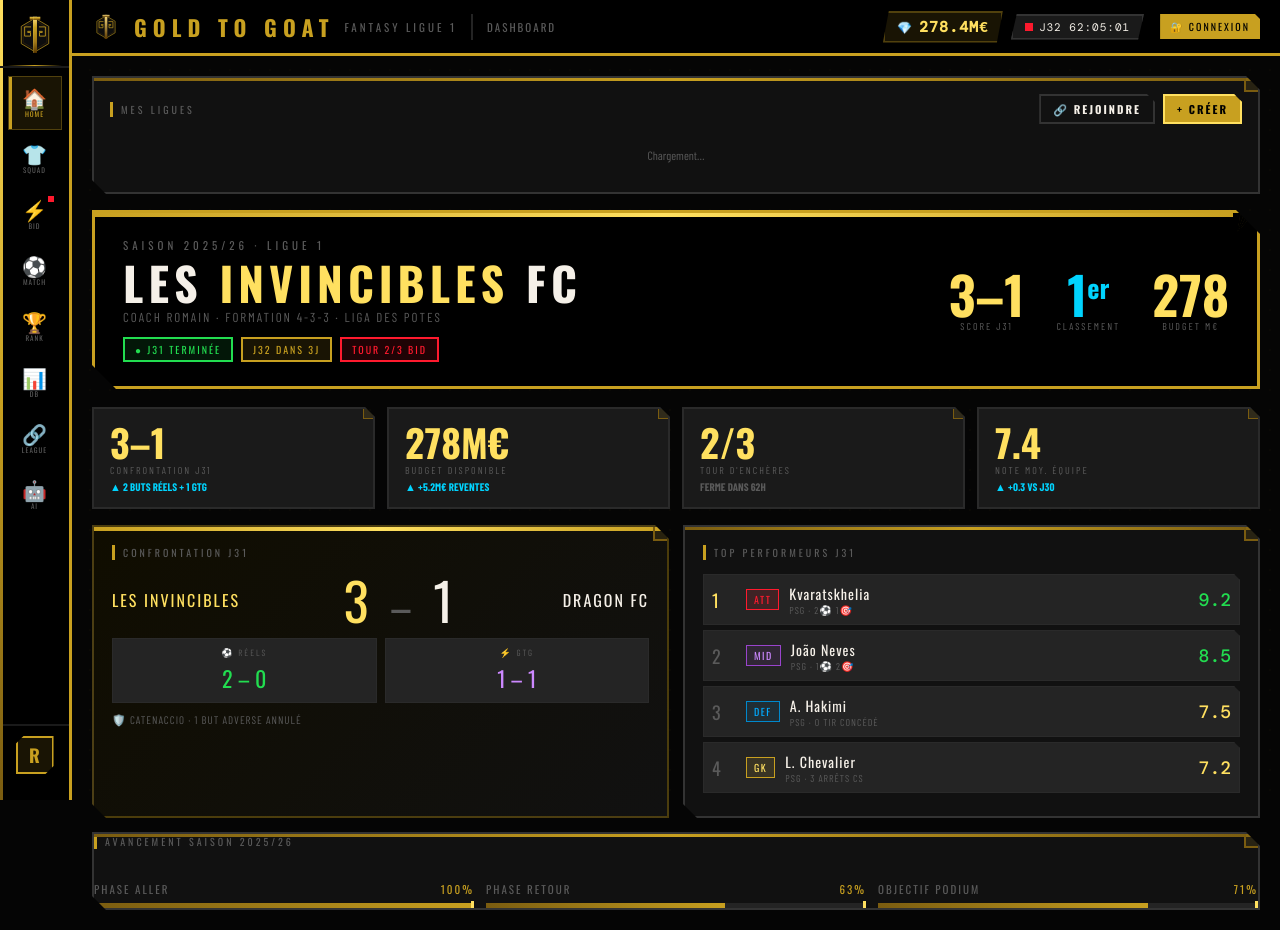
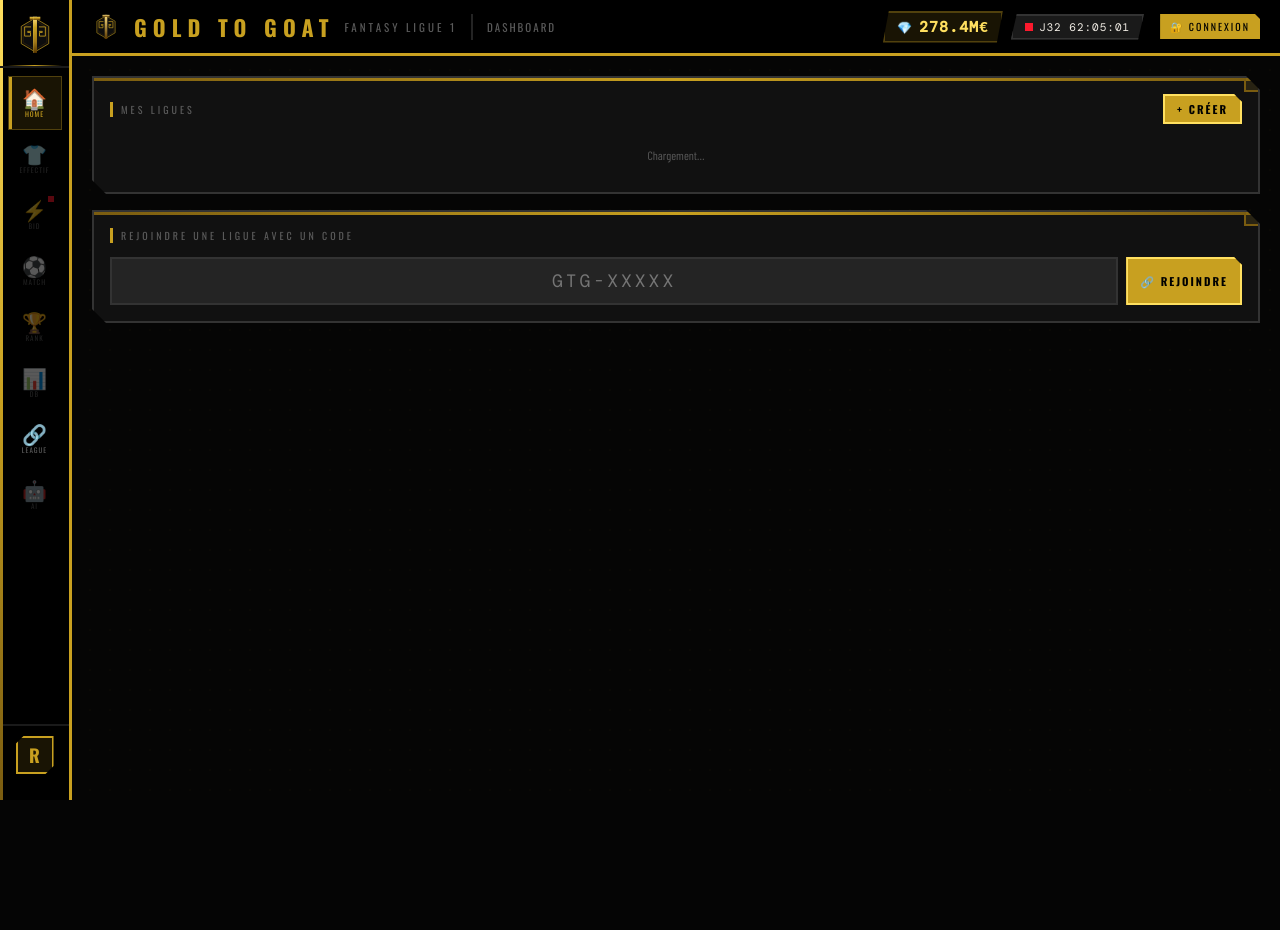
Before and after one commit to bedou93/gold-to-goat, a plain HTML site: page index.html in a window 1280 px wide. Both pictures are taken after a click on the element "Accueil". After the commit the page ends 800 px from the top, so only its background shows below. Drawn offline with nearby package versions, Linux system fonts and the light colour scheme; a web font is replaced by a local one.

Commit message:
Add files via upload

```diff
--- a/index.html
+++ b/index.html
@@ -1063,8 +1063,8 @@ body::after {
     <div class="nav-item active" onclick="goto('dashboard',this)" title="Accueil">
       <div class="nav-icon">🏠</div><div class="nav-label">HOME</div>
     </div>
-    <div class="nav-item" onclick="goto('equipe',this)" title="Mon Équipe">
-      <div class="nav-icon">👕</div><div class="nav-label">SQUAD</div>
+    <div class="nav-item" onclick="goto('equipe',this)" title="Effectif">
+      <div class="nav-icon">👕</div><div class="nav-label">EFFECTIF</div>
     </div>
     <div class="nav-item" onclick="goto('mercato',this)" title="Mercato">
       <div class="nav-icon">⚡</div><div class="nav-label">BID</div>
@@ -1136,113 +1136,21 @@ body::after {
   <div class="panel cut" style="padding:16px;margin-bottom:16px;">
     <div style="display:flex;align-items:center;justify-content:space-between;margin-bottom:10px;flex-wrap:wrap;gap:8px;">
       <div class="panel-label" style="margin:0;">MES LIGUES</div>
-      <div style="display:flex;gap:8px;">
-        <button class="btn btn-outline btn-sm" onclick="goto('ligue', document.querySelector('.nav-item[title=Ligue]')); showLigueScreen('join')" title="Rejoindre une ligue">🔗 REJOINDRE</button>
-        <button class="btn btn-gold btn-sm" onclick="goto('ligue', document.querySelector('.nav-item[title=Ligue]')); showLigueScreen('create')" title="Créer une ligue">+ CRÉER</button>
-      </div>
+      <button class="btn btn-gold btn-sm" onclick="goto('ligue', document.querySelector('.nav-item[title=Ligue]')); showLigueScreen('create')" title="Créer une ligue">+ CRÉER</button>
     </div>
     <div style="display:flex;flex-direction:column;gap:8px;" id="dash-ligue-list">
       <div style="color:var(--muted);font-size:12px;padding:14px;text-align:center;">Chargement…</div>
     </div>
   </div>
 
-  <div class="hero-panel" style="display:flex;align-items:center;justify-content:space-between;flex-wrap:wrap;gap:16px;">
-    <div>
-      <div style="font-family:var(--f-disp);font-size:11px;letter-spacing:4px;color:var(--muted);margin-bottom:6px;">SAISON 2025/26 · LIGUE 1</div>
-      <div class="hero-title" id="dash-team-name">LES <em>INVINCIBLES</em> FC</div>
-      <div class="hero-sub" id="dash-team-sub">Coach Romain · Formation 4-3-3 · Liga des Potes</div>
-      <div class="hero-badges">
-        <span class="hero-badge hb-green">● J31 TERMINÉE</span>
-        <span class="hero-badge hb-gold">J32 DANS 3J</span>
-        <span class="hero-badge hb-red">TOUR 2/3 BID</span>
-      </div>
-    </div>
-    <div class="hero-kpis">
-      <div class="hkpi"><div class="hkpi-val" id="dash-score">3–1</div><div class="hkpi-lbl">Score J31</div></div>
-      <div class="hkpi"><div class="hkpi-val" id="dash-rank" style="color:var(--cyan);">1<sup style="font-size:26px">er</sup></div><div class="hkpi-lbl">Classement</div></div>
-      <div class="hkpi"><div class="hkpi-val" id="dash-budget">278</div><div class="hkpi-lbl">Budget M€</div></div>
+  <div class="panel cut" style="padding:16px;">
+    <div class="panel-label">REJOINDRE UNE LIGUE AVEC UN CODE</div>
+    <div style="display:flex;gap:8px;margin-top:8px;">
+      <input id="home-join-code" style="flex:1;background:var(--ink-3);border:2px solid var(--border-2);color:var(--gold-hi);font-family:var(--f-mono);font-size:18px;letter-spacing:3px;text-align:center;padding:10px;outline:none;text-transform:uppercase;" placeholder="GTG-XXXXX" maxlength="9" onkeydown="if(event.key==='Enter') quickJoinFromHome()">
+      <button class="btn btn-gold btn-sm" onclick="quickJoinFromHome()">🔗 REJOINDRE</button>
     </div>
   </div>
 
-  <div class="g4" style="margin-bottom:16px;">
-    <div class="kpi-block"><div class="kpi-val">3–1</div><div class="kpi-label">Confrontation J31</div><div class="kpi-delta delta-up">▲ 2 BUTS RÉELS + 1 GTG</div></div>
-    <div class="kpi-block"><div class="kpi-val">278M€</div><div class="kpi-label">Budget disponible</div><div class="kpi-delta delta-up">▲ +5.2M€ REVENTES</div></div>
-    <div class="kpi-block"><div class="kpi-val">2/3</div><div class="kpi-label">Tour d'enchères</div><div class="kpi-delta delta-eq">FERME DANS 62H</div></div>
-    <div class="kpi-block"><div class="kpi-val">7.4</div><div class="kpi-label">Note moy. équipe</div><div class="kpi-delta delta-up">▲ +0.3 VS J30</div></div>
-  </div>
-
-  <div class="g2">
-    <div class="panel panel-gold cut" style="padding:18px;">
-      <div class="panel-label">CONFRONTATION J31</div>
-      <div style="display:flex;align-items:center;justify-content:space-between;margin-bottom:12px;">
-        <div style="font-family:var(--f-disp);font-size:16px;letter-spacing:2px;color:var(--gold-hi);">LES INVINCIBLES</div>
-        <div style="font-family:var(--f-disp);font-size:52px;letter-spacing:6px;line-height:1;"><span style="color:var(--gold-hi);">3</span><span style="color:var(--muted);font-size:40px;"> – </span><span>1</span></div>
-        <div style="font-family:var(--f-disp);font-size:16px;letter-spacing:2px;">DRAGON FC</div>
-      </div>
-      <div class="g2" style="gap:8px;">
-        <div style="background:var(--ink-3);border:1.5px solid var(--border);padding:8px;text-align:center;">
-          <div style="font-size:9px;color:var(--muted);margin-bottom:4px;text-transform:uppercase;letter-spacing:2px;">⚽ RÉELS</div>
-          <div style="font-family:var(--f-disp);font-size:22px;color:#22dd50;">2 – 0</div>
-        </div>
-        <div style="background:var(--ink-3);border:1.5px solid var(--border);padding:8px;text-align:center;">
-          <div style="font-size:9px;color:var(--muted);margin-bottom:4px;text-transform:uppercase;letter-spacing:2px;">⚡ GTG</div>
-          <div style="font-family:var(--f-disp);font-size:22px;color:#cc88ff;">1 – 1</div>
-        </div>
-      </div>
-      <div style="margin-top:10px;font-size:11px;color:var(--muted);letter-spacing:1px;">🛡️ CATENACCIO · 1 BUT ADVERSE ANNULÉ</div>
-    </div>
-
-    <div class="panel cut" style="padding:18px;">
-      <div class="panel-label">TOP PERFORMEURS J31</div>
-
-      <div style="display:flex;align-items:center;gap:10px;padding:8px;background:var(--ink-3);border:1.5px solid var(--border);margin-bottom:5px;clip-path:polygon(0 0,calc(100% - 6px) 0,100% 6px,100% 100%,0 100%);">
-        <span style="font-family:var(--f-disp);font-size:18px;color:var(--gold-hi);width:24px;">1</span>
-        <span class="pos pos-ATT">ATT</span>
-        <div style="flex:1;"><div style="font-family:var(--f-disp);font-size:14px;letter-spacing:1px;">Kvaratskhelia</div><div style="font-size:10px;color:var(--muted);letter-spacing:1px;">PSG · 2⚽ 1🎯</div></div>
-        <span style="font-family:var(--f-mono);font-size:18px;font-weight:500;color:#22dd50;">9.2</span>
-      </div>
-
-      <div style="display:flex;align-items:center;gap:10px;padding:8px;background:var(--ink-3);border:1.5px solid var(--border);margin-bottom:5px;clip-path:polygon(0 0,calc(100% - 6px) 0,100% 6px,100% 100%,0 100%);">
-        <span style="font-family:var(--f-disp);font-size:18px;color:var(--muted);width:24px;">2</span>
-        <span class="pos pos-MID">MID</span>
-        <div style="flex:1;"><div style="font-family:var(--f-disp);font-size:14px;letter-spacing:1px;">João Neves</div><div style="font-size:10px;color:var(--muted);letter-spacing:1px;">PSG · 1⚽ 2🎯</div></div>
-        <span style="font-family:var(--f-mono);font-size:18px;font-weight:500;color:#22dd50;">8.5</span>
-      </div>
-
-      <div style="display:flex;align-items:center;gap:10px;padding:8px;background:var(--ink-3);border:1.5px solid var(--border);margin-bottom:5px;clip-path:polygon(0 0,calc(100% - 6px) 0,100% 6px,100% 100%,0 100%);">
-        <span style="font-family:var(--f-disp);font-size:18px;color:var(--muted);width:24px;">3</span>
-        <span class="pos pos-DEF">DEF</span>
-        <div style="flex:1;"><div style="font-family:var(--f-disp);font-size:14px;letter-spacing:1px;">A. Hakimi</div><div style="font-size:10px;color:var(--muted);letter-spacing:1px;">PSG · 0 TIR CONCÉDÉ</div></div>
-        <span style="font-family:var(--f-mono);font-size:18px;font-weight:500;color:var(--gold-hi);">7.5</span>
-      </div>
-
-      <div style="display:flex;align-items:center;gap:10px;padding:8px;background:var(--ink-3);border:1.5px solid var(--border);margin-bottom:5px;clip-path:polygon(0 0,calc(100% - 6px) 0,100% 6px,100% 100%,0 100%);">
-        <span style="font-family:var(--f-disp);font-size:18px;color:var(--muted);width:24px;">4</span>
-        <span class="pos pos-GK">GK</span>
-        <div style="flex:1;"><div style="font-family:var(--f-disp);font-size:14px;letter-spacing:1px;">L. Chevalier</div><div style="font-size:10px;color:var(--muted);letter-spacing:1px;">PSG · 3 ARRÊTS CS</div></div>
-        <span style="font-family:var(--f-mono);font-size:18px;font-weight:500;color:var(--gold-hi);">7.2</span>
-      </div>
-
-    </div>
-  </div>
-
-  <div style="margin-top:14px;" class="panel cut">
-    <div class="panel-label">AVANCEMENT SAISON 2025/26</div>
-    <div class="g3" style="padding:18px 0 0;">
-      <div>
-        <div style="display:flex;justify-content:space-between;font-family:var(--f-disp);font-size:11px;letter-spacing:2px;margin-bottom:6px;"><span style="color:var(--muted);">PHASE ALLER</span><span style="color:var(--gold);">100%</span></div>
-        <div class="prog"><div class="prog-f" style="width:100%"></div></div>
-      </div>
-      <div>
-        <div style="display:flex;justify-content:space-between;font-family:var(--f-disp);font-size:11px;letter-spacing:2px;margin-bottom:6px;"><span style="color:var(--muted);">PHASE RETOUR</span><span style="color:var(--gold);">63%</span></div>
-        <div class="prog"><div class="prog-f" style="width:63%"></div></div>
-      </div>
-      <div>
-        <div style="display:flex;justify-content:space-between;font-family:var(--f-disp);font-size:11px;letter-spacing:2px;margin-bottom:6px;"><span style="color:var(--muted);">OBJECTIF PODIUM</span><span style="color:var(--gold);">71%</span></div>
-        <div class="prog"><div class="prog-f" style="width:71%"></div></div>
-      </div>
-    </div>
-  </div>
 </div>
 
 <!-- ══════════════════════════════════
@@ -1475,7 +1383,7 @@ body::after {
     <div class="panel panel-gold cut" style="padding:16px;">
       <div class="panel-label">RÈGLES ENCHÈRES CACHÉES</div>
       <div style="font-size:12px;color:var(--text);line-height:2.2;">
-        • Budget initial : <strong style="color:var(--gold-hi)">350M€</strong> · <strong>3 tours</strong><br>
+        • Budget initial : <strong style="color:var(--gold-hi)">500M€</strong> · <strong>3 tours</strong><br>
         • Enchères <strong>invisibles</strong> aux adversaires<br>
         • Égalité → <strong>1er enchérisseur</strong> gagne<br>
         • Salaire = <strong>20%</strong> du prix d'achat
@@ -1667,13 +1575,13 @@ body::after {
       </div>
       <div class="panel cut" style="padding:16px;">
         <div class="panel-label">CODE D'INVITATION</div>
-        <div style="background:var(--ink-3);border:1.5px solid var(--gold-b);padding:16px;text-align:center;cursor:pointer;margin-bottom:10px;" onclick="copyCode('GTG-4X8K2')">
-          <div style="font-family:var(--f-mono);font-size:36px;letter-spacing:8px;color:var(--gold-hi);">GTG-4X8K2</div>
-          <div style="font-size:10px;color:var(--muted);margin-top:4px;">Cliquer pour copier</div>
+        <div style="background:var(--ink-3);border:1.5px solid var(--gold-b);padding:16px;text-align:center;cursor:pointer;margin-bottom:10px;" id="invite-code-box" onclick="copyCode('')">
+          <div style="font-family:var(--f-mono);font-size:36px;letter-spacing:8px;color:var(--gold-hi);" id="invite-code-value">—</div>
+          <div style="font-size:10px;color:var(--muted);margin-top:4px;">Cliquer pour copier le lien</div>
         </div>
         <div style="display:flex;gap:8px;">
-          <button class="btn btn-outline btn-sm" style="flex:1" onclick="shareWhatsApp('GTG-4X8K2')">📱 WHATSAPP</button>
-          <button class="btn btn-outline btn-sm" style="flex:1" onclick="copyCode('GTG-4X8K2')">🔗 COPIER</button>
+          <button class="btn btn-outline btn-sm" style="flex:1" id="invite-whatsapp-btn" onclick="shareWhatsApp('')">📱 WHATSAPP</button>
+          <button class="btn btn-outline btn-sm" style="flex:1" id="invite-copy-btn" onclick="copyCode('')">🔗 COPIER</button>
         </div>
       </div>
     </div>
@@ -2139,9 +2047,14 @@ async function loadDashboard() {
       if (nameEl) nameEl.innerHTML = `<em>${pseudo.toUpperCase()}</em>`
       if (subEl)  subEl.textContent = `Bienvenue ! Crée ou rejoins une ligue pour commencer.`
       if (budgetDisplay) budgetDisplay.textContent = '500M€'
+      HAS_TEAM = false
+      updateNavAccess()
       await loadMesLigues()
       return
     }
+
+    HAS_TEAM = true
+    updateNavAccess()
 
     // Prendre la première équipe active
     const team = teams[0]
@@ -2251,21 +2164,27 @@ async function loadMesLigues() {
 
     targets.forEach(el => el.innerHTML = html)
 
-    // Afficher le code de la première ligue
-    if (teams[0]) {
-      const codeEl = document.querySelector('[onclick*="GTG-"]')
-      if (codeEl) {
-        codeEl.innerHTML = `
-          <div style="font-family:var(--f-mono);font-size:36px;letter-spacing:8px;color:var(--gold-hi);">${teams[0].league.code}</div>
-          <div style="font-size:10px;color:var(--muted);margin-top:4px;">Cliquer pour copier le lien</div>`
-        codeEl.onclick = () => copyCode(teams[0].league.code)
-      }
-      // Bouton WhatsApp
-      const waBtn = document.querySelector('[onclick*="shareWhatsApp"]')
-      if (waBtn) waBtn.onclick = () => shareWhatsApp(teams[0].league.code)
+    // Afficher le code d'invitation — priorité à une ligue dont le coach est ADMIN,
+    // sinon la première ligue disponible
+    const adminTeam = teams.find(t => t.league.admin_id === CURRENT_USER.id) || teams[0]
+    if (adminTeam) {
+      updateInviteCodeDisplay(adminTeam.league.code)
     }
 
   } catch(e) { console.warn('Ligues error:', e.message) }
+}
+
+// Met à jour le panneau "CODE D'INVITATION" via des IDs stables (fiable, pas de recherche par texte)
+function updateInviteCodeDisplay(code) {
+  if (!code) return
+  const valueEl = document.getElementById('invite-code-value')
+  const boxEl   = document.getElementById('invite-code-box')
+  const waBtn   = document.getElementById('invite-whatsapp-btn')
+  const copyBtn = document.getElementById('invite-copy-btn')
+  if (valueEl) valueEl.textContent = code
+  if (boxEl)   boxEl.onclick = () => copyCode(code)
+  if (waBtn)   waBtn.onclick = () => shareWhatsApp(code)
+  if (copyBtn) copyBtn.onclick = () => copyCode(code)
 }
 
 function selectLigue(leagueId, code) {
@@ -2344,7 +2263,7 @@ function renderMpgBudgetRows() {
   let rows = ''
   for (let i = 0; i < nb; i++) {
     const nom = prev[i]?.nom || `Équipe ${i + 1}`
-    const budget = prev[i]?.budget || 350
+    const budget = prev[i]?.budget || 500
     rows += `<div data-mpg-row style="display:flex;gap:6px;align-items:center;">
       <input class="mpg-team-nom" value="${nom}" style="flex:1;background:var(--ink-3);border:1px solid var(--border-2);color:var(--text);font-size:12px;padding:6px 8px;outline:none;" placeholder="Nom équipe MPG">
       <input class="mpg-team-budget" type="number" step="1" value="${budget}" style="width:90px;background:var(--ink-3);border:1px solid var(--border-2);color:var(--gold-hi);font-family:var(--f-mono);text-align:center;padding:6px;outline:none;" placeholder="M€">
@@ -2732,6 +2651,9 @@ function resetUserScopedCaches() {
 
   simLoaded = false; simLoading = false; simErrorMsg = null
   simIsDemo = true; simHomeName = 'LES INVINCIBLES'; simAwayName = 'DRAGON FC'; simJournee = null
+
+  HAS_TEAM = false
+  updateNavAccess()
 }
 
 // Vérifier si l'URL contient ?join=CODE
@@ -2978,7 +2900,17 @@ const PAGE_NAMES = {
   match:'SIMULATEUR GTG', classement:'CLASSEMENT', joueurs:'BASE TRANSFERMARKT',
   ligue:'SYSTÈME LIGUE', ai:'IA COACH'
 };
+// Pages accessibles uniquement une fois qu'un coach a créé/rejoint sa première équipe
+const GATED_PAGES = ['equipe', 'mercato', 'match', 'classement', 'joueurs', 'ai']
+let HAS_TEAM = false
+
 function goto(id, el) {
+  if (GATED_PAGES.includes(id) && !HAS_TEAM) {
+    toast('⛔ Crée ou rejoins d\'abord une ligue et configure ton équipe', 'error')
+    const navHome = document.querySelector('.nav-item[title=Accueil]')
+    goto('dashboard', navHome)
+    return
+  }
   document.querySelectorAll('.page').forEach(p => p.classList.remove('active'));
   document.querySelectorAll('.nav-item').forEach(n => n.classList.remove('active'));
   document.getElementById('page-' + id)?.classList.add('active');
@@ -2990,6 +2922,31 @@ function goto(id, el) {
   if (id === 'ai') initAIChat();
 }
 
+// Grise visuellement les onglets verrouillés dans le menu latéral
+function updateNavAccess() {
+  document.querySelectorAll('.nav-item').forEach(n => {
+    const onclickAttr = n.getAttribute('onclick') || ''
+    const match = GATED_PAGES.find(p => onclickAttr.includes(`goto('${p}'`))
+    if (match) {
+      n.style.opacity = HAS_TEAM ? '1' : '0.35'
+      n.style.cursor = HAS_TEAM ? '' : 'not-allowed'
+    }
+  })
+}
+
+// Recherche rapide de ligue par code, directement depuis la page d'accueil
+function quickJoinFromHome() {
+  const code = document.getElementById('home-join-code')?.value?.trim().toUpperCase()
+  if (!code || code.length < 5) { toast('Entre un code valide (ex: GTG-XXXXX)', 'error'); return }
+  if (!CURRENT_USER) { openAuthModal(); return }
+  const navLigue = document.querySelector('.nav-item[title=Ligue]')
+  goto('ligue', navLigue)
+  showLigueScreen('join')
+  const input = document.getElementById('join-code-input')
+  if (input) input.value = code
+  lookupLigue()
+}
+
 // ── TABS ──
 function switchTab(showId, hideId, el) {
   document.getElementById(showId).style.display = '';
@@ -3005,6 +2962,7 @@ document.addEventListener('DOMContentLoaded', () => {
   document.querySelectorAll('.modal-bg').forEach(m =>
     m.addEventListener('click', e => { if (e.target === m) m.classList.remove('open'); })
   );
+  updateNavAccess()
   // Init Supabase
   initSupabaseClient();
 });
@@ -3186,7 +3144,7 @@ async function loadEncherePlayers() {
     const team = teams[0]
     encTeamId   = team.id
     encLeagueId = team.league_id
-    encBudget   = Number.isFinite(team.budget) ? Math.round(team.budget / 1e9) : 350
+    encBudget   = Number.isFinite(team.budget) ? Math.round(team.budget / 1e9) : 500
 
     // Charger les enchères existantes de ce tour
     const { data: bids } = await sb.from('bids')
@@ -3354,7 +3312,7 @@ function updateEncBudget() {
   if (el1) el1.textContent = rem.toFixed(1) + 'M€'
   if (el2) el2.textContent = encEngaged.toFixed(1) + 'M€'
   if (el3) el3.textContent = encEngaged.toFixed(1) + 'M€'
-  if (bar) bar.style.width = Math.max(0, (rem / 350 * 100)) + '%'
+  if (bar) bar.style.width = Math.max(0, (rem / 500 * 100)) + '%'
 }
 
 async function submitBids() {
@@ -3635,14 +3593,7 @@ function selectNb(n, el) {
 }
 
 function showInviteCode(code) {
-  const link = getInviteLink(code)
-  const codeEl = document.querySelector('[onclick*="GTG-4X8K2"]')
-  if (codeEl) {
-    codeEl.innerHTML = `
-      <div style="font-family:var(--f-mono);font-size:36px;letter-spacing:8px;color:var(--gold-hi);">${code}</div>
-      <div style="font-size:10px;color:var(--muted);margin-top:4px;">Cliquer pour copier le lien</div>`
-    codeEl.onclick = () => copyCode(code)
-  }
+  updateInviteCodeDisplay(code)
 }
 
 // ══════════════════════════════════════════
@@ -3881,7 +3832,7 @@ async function confirmMpgImport() {
 // MODULE : IA COACH
 // ══════════════════════════════════════════
 const AI_CONTEXT = `Tu es l'IA Coach GTG (Gold to Goat), fantasy football Ligue 1.
-Règles : Budget 350M€, 3 tours enchères cachées, duels GTG MID→DEF→GK, catenaccio DEF×4, GOAT=2.5.
+Règles : Budget 500M€, 3 tours enchères cachées, duels GTG MID→DEF→GK, catenaccio DEF×4, GOAT=2.5.
 Équipe du coach : Les Invincibles FC, 4-3-3 PSG, budget 278M€, 1er au classement.
 Réponds en français, concis, expert, conseils actionnables.`;
 let aiHistory = [];
```
